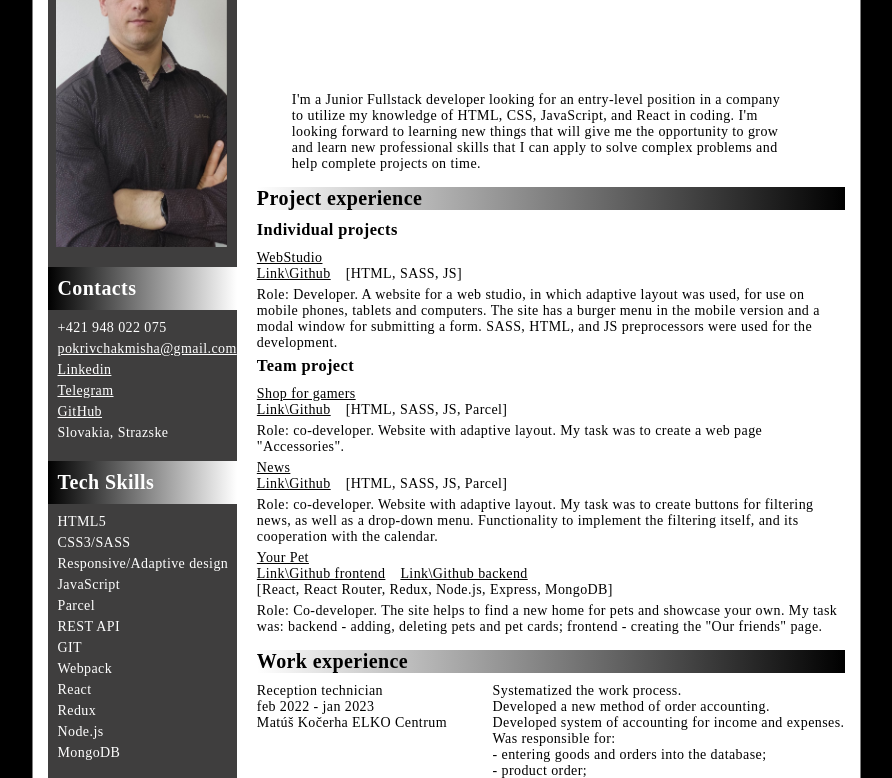
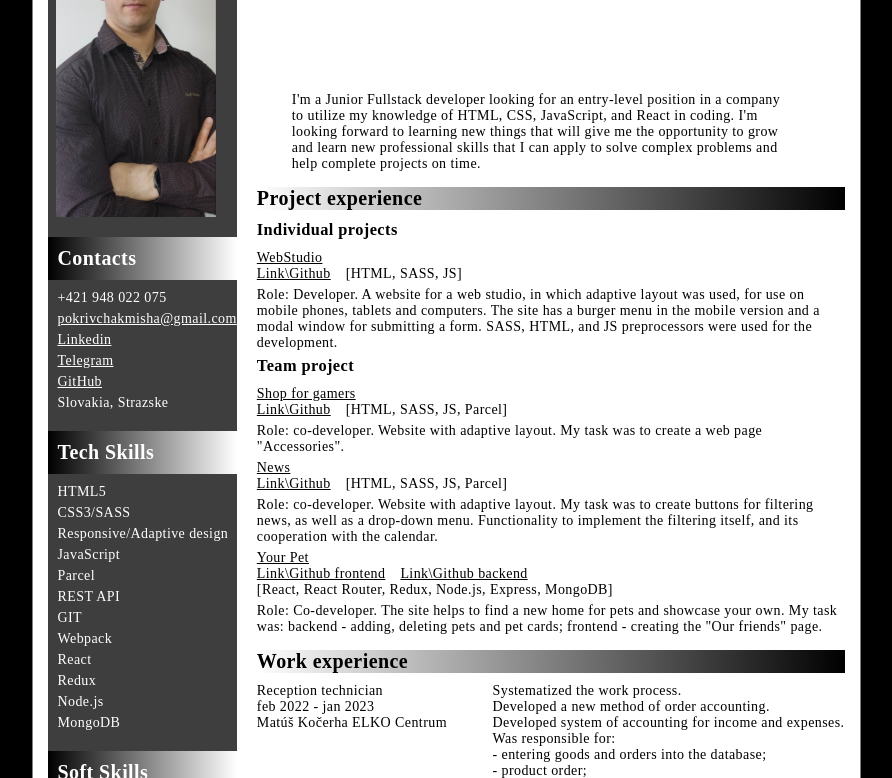
Before and after one commit to Mis25786/resume, a plain HTML site: page index.html in a window 1280 px wide. Shown: the part 102-880 px from the top of the page, without its empty margins (194-1086 px from the left). Drawn offline with Linux system fonts and the light colour scheme.

Commit message:
fix bag language

```diff
--- a/css/style.css
+++ b/css/style.css
@@ -44,9 +44,8 @@ img {
 }
 
 .photo {
-  padding-top: 20px;
-  max-height: 320px;
-  padding-left: 8px;
+  padding: 10px 0 0 8px;
+  max-height: 300px;
 }
 
 .email,
```
